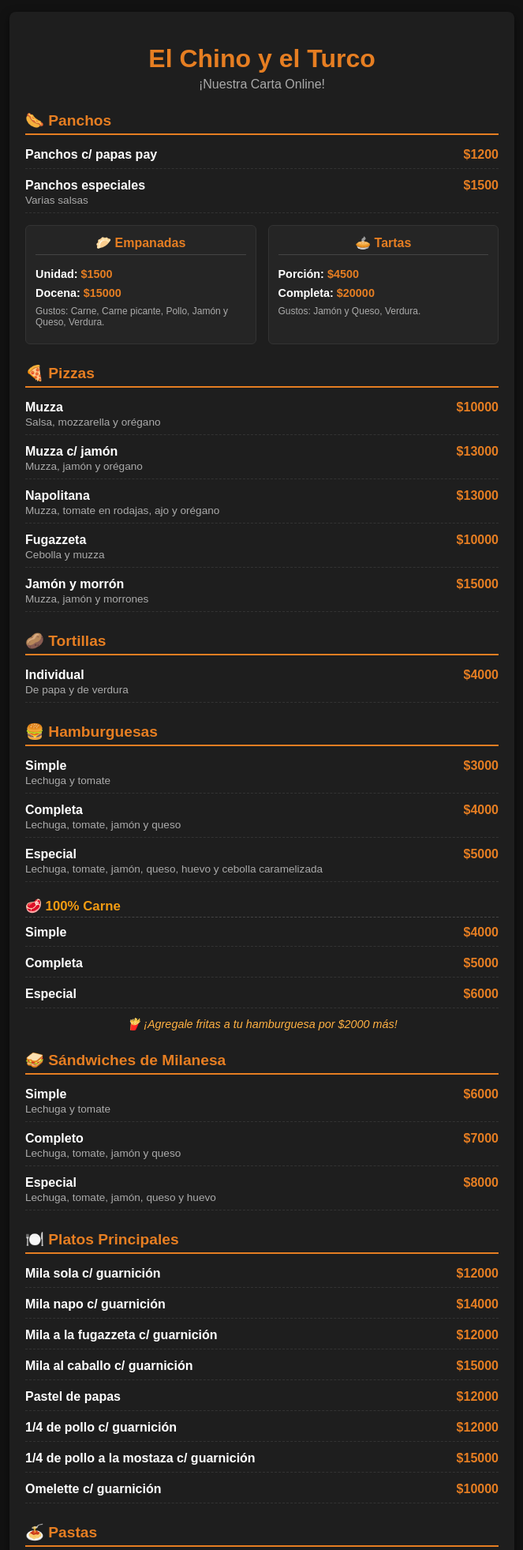
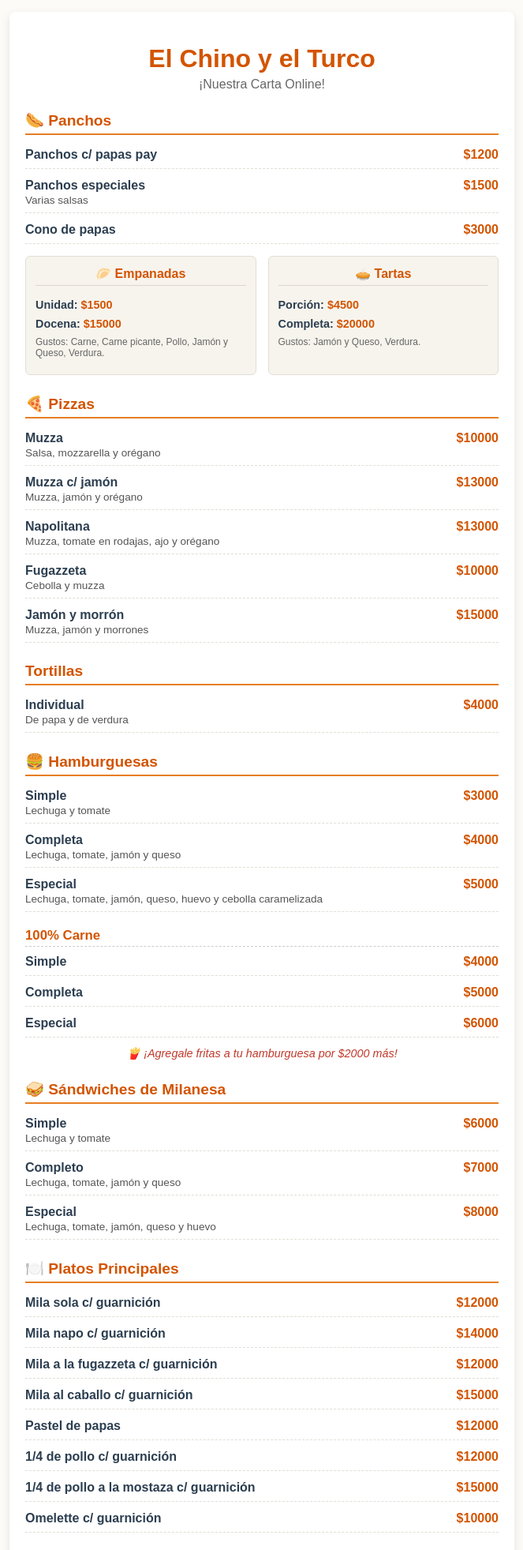
Before and after one commit to santinosuarezm-sys/santinosuarezm-sys-menu-el-chino-y-el-turco, a Flask app: page / in a window 1280 px wide. Shown: the top 1963 px of the page at 79% size, without its empty margins (308-971 px from the left). Run offline with Flask 3, Linux system fonts and the light colour scheme.

Commit message:
Update index.html

```diff
--- a/templates/index.html
+++ b/templates/index.html
@@ -7,42 +7,42 @@
     <style>
         body {
             font-family: Arial, sans-serif;
-            background-color: #121212; /* Fondo negro */
-            color: #e0e0e0; /* Texto claro */
+            background-color: #fdfbf7; /* Fondo beige */
+            color: #1a1a1a; /* Texto negro */
             margin: 0;
             padding: 15px;
         }
         .container {
             max-width: 600px;
             margin: 0 auto;
-            background: #1e1e1e; /* Tarjeta oscura */
+            background: #ffffff; /* Tarjeta blanca sobre fondo beige */
             padding: 20px;
             border-radius: 8px;
-            box-shadow: 0 4px 12px rgba(0,0,0,0.5);
+            box-shadow: 0 4px 12px rgba(0,0,0,0.1);
         }
         h1 {
             text-align: center;
-            color: #e67e22; /* Título naranja */
+            color: #d35400; /* Título naranja */
             margin-bottom: 5px;
         }
         .subtitulo {
             text-align: center;
-            color: #aaa;
+            color: #666;
             margin-bottom: 25px;
         }
         h2 {
             border-bottom: 2px solid #e67e22; /* Línea naranja */
             padding-bottom: 5px;
             margin-top: 25px;
-            color: #e67e22;
+            color: #d35400;
             font-size: 1.2em;
         }
         h3.subseccion {
-            color: #f39c12;
+            color: #d35400;
             font-size: 1.05em;
             margin-top: 20px;
             margin-bottom: 10px;
-            border-bottom: 1px dashed #444;
+            border-bottom: 1px dashed #ccc;
             padding-bottom: 3px;
         }
         /* Contenedor para poner dos secciones al lado */
@@ -54,16 +54,16 @@
         }
         .columna {
             flex: 1;
-            background: #252525;
+            background: #f7f4ed;
             padding: 12px;
             border-radius: 6px;
-            border: 1px solid #333;
+            border: 1px solid #e2ded6;
         }
         .columna h3 {
-            color: #e67e22;
+            color: #d35400;
             font-size: 1em;
             margin-top: 0;
-            border-bottom: 1px solid #444;
+            border-bottom: 1px solid #dcd6cd;
             padding-bottom: 5px;
             text-align: center;
         }
@@ -73,15 +73,15 @@
         }
         .item-columna .nombre {
             font-weight: bold;
-            color: #fff;
+            color: #2c3e50;
         }
         .item-columna .precio {
-            color: #e67e22;
+            color: #d35400;
             font-weight: bold;
         }
         .sabores {
             font-size: 0.75em;
-            color: #aaa;
+            color: #666;
             margin-top: 2px;
             margin-bottom: 8px;
         }
@@ -90,7 +90,7 @@
             display: flex;
             justify-content: space-between;
             margin-bottom: 12px;
-            border-bottom: 1px dashed #333;
+            border-bottom: 1px dashed #e2ded6;
             padding-bottom: 8px;
         }
         .info {
@@ -100,23 +100,23 @@
         .nombre {
             font-weight: bold;
             font-size: 1em;
-            color: #ffffff;
+            color: #2c3e50;
         }
         .descripcion {
             font-size: 0.85em;
-            color: #aaa;
+            color: #555;
             margin-top: 2px;
         }
         .precio {
             font-weight: bold;
-            color: #e67e22;
+            color: #d35400;
             font-size: 1em;
             white-space: nowrap;
         }
         .nota {
             text-align: center;
             font-style: italic;
-            color: #ffb142;
+            color: #c0392b;
             margin-top: 8px;
             margin-bottom: 15px;
             font-size: 0.9em;
@@ -129,7 +129,7 @@
         <h1>El Chino y el Turco</h1>
         <div class="subtitulo">¡Nuestra Carta Online!</div>
 
-        <!-- SECCIÓN 1: PANCHOS -->
+        <!-- SECCIÓN 1: PANCHOS Y CONO DE PAPAS -->
         <h2>🌭 Panchos</h2>
         <div class="item">
             <div class="info">
@@ -143,6 +143,12 @@
                 <div class="descripcion">Varias salsas</div>
             </div>
             <div class="precio">$1500</div>
+        </div>
+        <div class="item">
+            <div class="info">
+                <div class="nombre">Cono de papas</div>
+            </div>
+            <div class="precio">$3000</div>
         </div>
 
         <!-- SECCIÓN 2: EMPANADAS Y TARTAS EN PARALELO -->
@@ -211,7 +217,7 @@
         </div>
 
         <!-- SECCIÓN 4: TORTILLAS -->
-        <h2>🥔 Tortillas</h2>
+        <h2>Tortillas</h2>
         <div class="item">
             <div class="info">
                 <div class="nombre">Individual</div>
@@ -245,7 +251,7 @@
         </div>
 
         <!-- Subsección 100% Carne -->
-        <h3 class="subseccion">🥩 100% Carne</h3>
+        <h3 class="subseccion">100% Carne</h3>
         <div class="item">
             <div class="info">
                 <div class="nombre">Simple</div>
@@ -364,7 +370,7 @@
             <div class="precio">$12000</div>
         </div>
 
-        <h3 class="subseccion">🍅 Salsas y Estofados (para tus pastas)</h3>
+        <h3 class="subseccion">Salsas y Estofados (para tus pastas)</h3>
         <div class="item">
             <div class="info">
                 <div class="nombre">Roja</div>
@@ -408,6 +414,117 @@
             <div class="precio">$5000</div>
         </div>
 
+        <!-- SECCIÓN 9: BEBIDAS -->
+        <h2>🥤 Bebidas</h2>
+        <div class="item">
+            <div class="info">
+                <div class="nombre">Línea Coca - Lata</div>
+            </div>
+            <div class="precio">$2000</div>
+        </div>
+        <div class="item">
+            <div class="info">
+                <div class="nombre">Línea Coca - 600ml</div>
+            </div>
+            <div class="precio">$2500</div>
+        </div>
+        <div class="item">
+            <div class="info">
+                <div class="nombre">Línea Coca - 1,75L</div>
+            </div>
+            <div class="precio">$5000</div>
+        </div>
+        <div class="item">
+            <div class="info">
+                <div class="nombre">Pepsi - Lata</div>
+            </div>
+            <div class="precio">$1500</div>
+        </div>
+        <div class="item">
+            <div class="info">
+                <div class="nombre">Pepsi - 500ml</div>
+            </div>
+            <div class="precio">$1200</div>
+        </div>
+        <div class="item">
+            <div class="info">
+                <div class="nombre">Manaos - 600ml</div>
+            </div>
+            <div class="precio">$1500</div>
+        </div>
+        <div class="item">
+            <div class="info">
+                <div class="nombre">Manaos - 2,25L</div>
+            </div>
+            <div class="precio">$3000</div>
+        </div>
+        <div class="item">
+            <div class="info">
+                <div class="nombre">Placer - 500ml</div>
+            </div>
+            <div class="precio">$1000</div>
+        </div>
+        <div class="item">
+            <div class="info">
+                <div class="nombre">Placer - 1,5L</div>
+            </div>
+            <div class="precio">$2000</div>
+        </div>
+        <div class="item">
+            <div class="info">
+                <div class="nombre">Levite - 1,5L</div>
+            </div>
+            <div class="precio">$2500</div>
+        </div>
+        <div class="item">
+            <div class="info">
+                <div class="nombre">Agua - 600ml</div>
+            </div>
+            <div class="precio">$1000</div>
+        </div>
+        <div class="item">
+            <div class="info">
+                <div class="nombre">Agua - 2L</div>
+            </div>
+            <div class="precio">$1500</div>
+        </div>
+        <div class="item">
+            <div class="info">
+                <div class="nombre">Soda - 2L</div>
+            </div>
+            <div class="precio">$2500</div>
+        </div>
+        <div class="item">
+            <div class="info">
+                <div class="nombre">Vino Don Valentín</div>
+            </div>
+            <div class="precio">$5000</div>
+        </div>
+        <div class="item">
+            <div class="info">
+                <div class="nombre">Cerveza Lata - Isenbeck</div>
+            </div>
+            <div class="precio">$2500</div>
+        </div>
+        <div class="item">
+            <div class="info">
+                <div class="nombre">Cerveza Lata - Brahma</div>
+            </div>
+            <div class="precio">$6000</div>
+        </div>
+        <div class="item">
+            <div class="info">
+                <div class="nombre">Cerveza Lata - Quilmes</div>
+            </div>
+            <div class="precio">$6000</div>
+        </div>
+        <div class="item">
+            <div class="info">
+                <div class="nombre">Cerveza Lata - Palermo</div>
+            </div>
+            <div class="precio">$5000</div>
+        </div>
+
     </div>
 
 </body>
```
